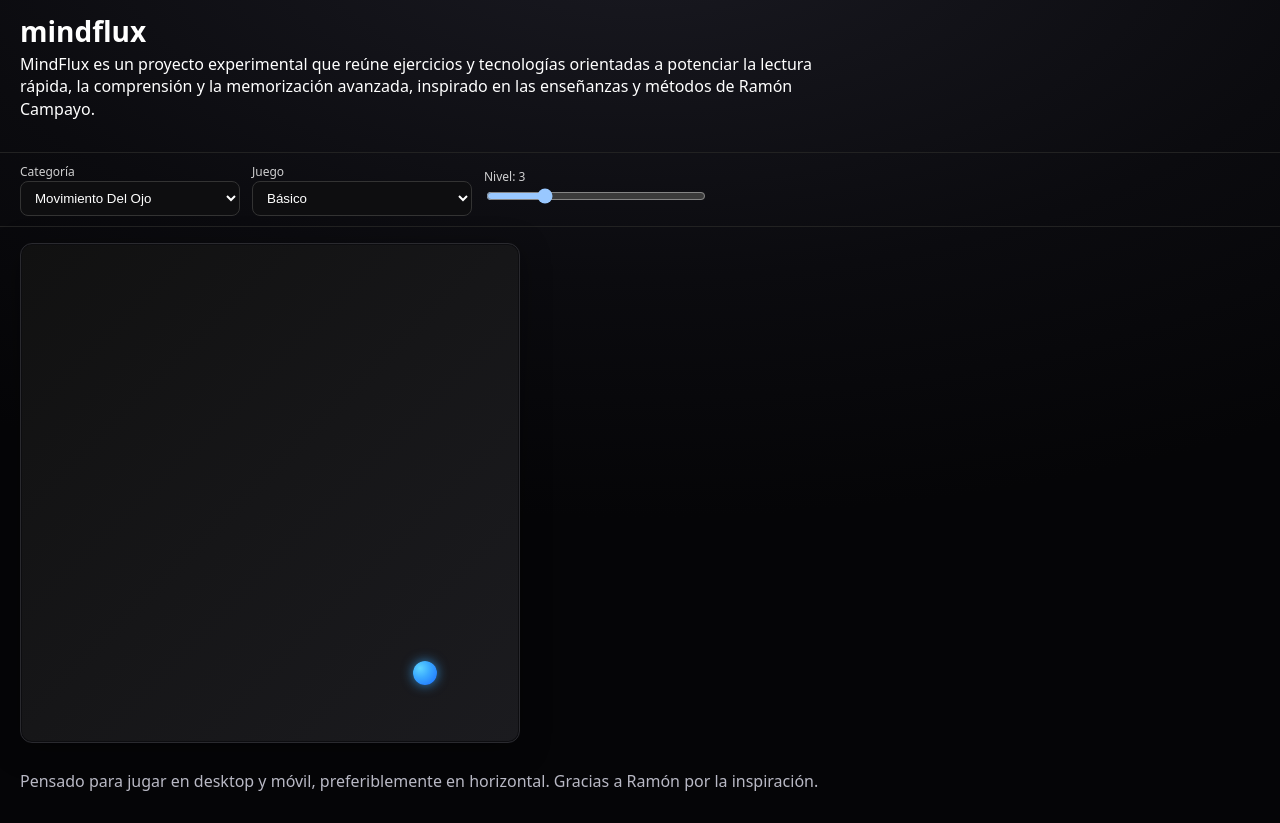
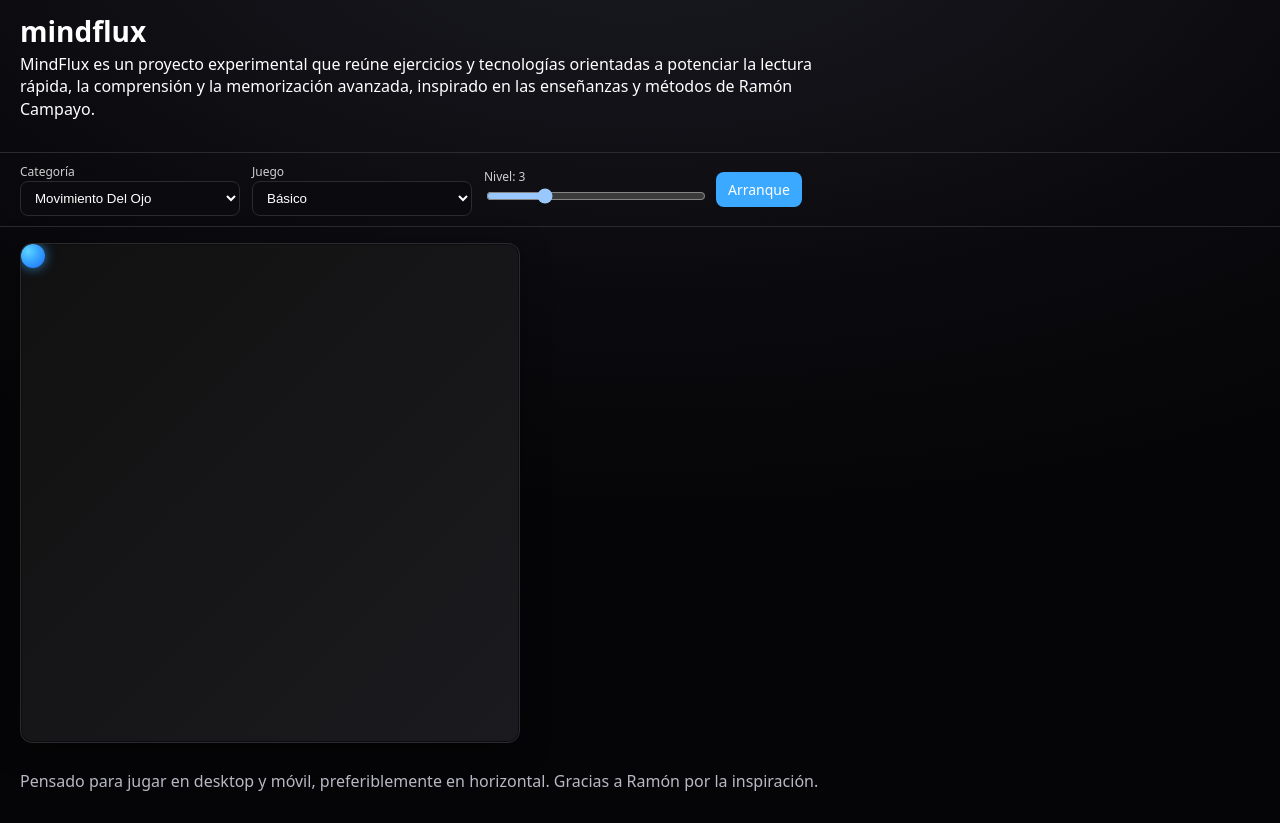
Before and after one commit to alexvkcr/mindflux, a React (Vite) app: page / in a window 1280 px wide. Built offline with nearby package versions, Linux system fonts and the light colour scheme.

Commit message:
feat: implement game controls and UI components

```diff
--- a/src/App.tsx
+++ b/src/App.tsx
@@ -1,4 +1,4 @@
-import { useState } from "react";
+import { useState, useEffect } from "react";
 import "./App.css";
 import styles from "./App.module.scss";
 import { Header } from "./components/Header";
@@ -8,10 +8,22 @@
 import { Info } from "./components/Info";
 
 function App() {
+  // Atajo de teclado: espacio para alternar running
+  useEffect(() => {
+    const handleKeyDown = (e: KeyboardEvent) => {
+      if (e.code === "Space") {
+        e.preventDefault();
+        setControls(prev => ({ ...prev, running: !prev.running }));
+      }
+    };
+    window.addEventListener("keydown", handleKeyDown);
+    return () => window.removeEventListener("keydown", handleKeyDown);
+  }, []);
   const [controls, setControls] = useState<ControlsState>({
     category: "eyeMovement",
     game: "basic",
-    level: 3
+    level: 3,
+    running: false
   });
 
   return (
--- a/src/components/ControlsBar.module.scss
+++ b/src/components/ControlsBar.module.scss
@@ -1,11 +1,14 @@
+@use '../styles/variables' as *;
+@use '../styles/colors' as colors;
+
 .controlsBar {
   display: flex;
   gap: 12px;
   padding: 10px 20px;
   overflow-x: auto;
   align-items: center;
-  border-top: 1px solid #222;
-  border-bottom: 1px solid #222;
+  border-top: 1px solid $border;
+  border-bottom: 1px solid $border;
 }
 
 .controlGroup {
@@ -21,10 +24,15 @@
 .select {
   width: 100%;
   padding: 8px 10px;
-  background: #0e0e10;
-  color: white;
-  border: 1px solid #333;
-  border-radius: 8px;
+  background: $bg-1;
+  color: $text;
+  border: 1px solid $border;
+  border-radius: $radius-sm;
+  cursor: pointer;
+
+  &:hover {
+    border-color: colors.lighten($border, 10%);
+  }
 }
 
 .range {
--- a/src/components/ControlsBar.tsx
+++ b/src/components/ControlsBar.tsx
@@ -1,5 +1,6 @@
 import { t } from "../i18n";
 import styles from "./ControlsBar.module.scss";
+import { PrimaryButton } from "./ui/PrimaryButton";
 
 export type CategoryKey = "eyeMovement";
 export type GameKey = "basic";
@@ -8,6 +9,7 @@
   category: CategoryKey;
   game: GameKey;
   level: number; // 1..9
+  running: boolean;
 };
 
 export function ControlsBar(props: {
@@ -56,6 +58,16 @@
           onChange={(e) => onChange({ level: Number(e.target.value) })}
         />
       </div>
+
+      {/* Botón Arranque/Parar */}
+      <div className={styles.actionButton}>
+        <PrimaryButton
+          onClick={() => onChange({ running: !state.running })}
+          aria-pressed={state.running}
+        >
+          {state.running ? t.controls.stop : t.controls.start}
+        </PrimaryButton>
+      </div>
     </section>
   );
 }
--- a/src/components/GameCanvas.tsx
+++ b/src/components/GameCanvas.tsx
@@ -7,7 +7,7 @@
     <section className={styles.wrapper}>
       <div className={styles.canvas}>
         {controls.category === "eyeMovement" && controls.game === "basic" ? (
-          <EyeMovementBasic level={controls.level} />
+          <EyeMovementBasic level={controls.level} running={controls.running} />
         ) : null}
       </div>
     </section>
--- /dev/null
+++ b/src/components/ui/PrimaryButton.module.scss
@@ -0,0 +1,26 @@
+@use '../../styles/variables' as *;
+@use '../../styles/mixins' as mix;
+@use '../../styles/colors';
+
+.button {
+  display: inline-flex;
+  align-items: center;
+  justify-content: center;
+  padding: 8px 12px;
+  background: $primary;
+  color: $text;
+  border: none;
+  border-radius: $radius-sm;
+  font-size: 14px;
+  cursor: pointer;
+  transition: background-color 0.2s;
+  @include mix.focus-ring;
+
+  &:hover {
+    background: colors.lighten($primary, 10%);
+  }
+
+  &[aria-pressed="true"] {
+    background: $primary-dim;
+  }
+}
--- /dev/null
+++ b/src/components/ui/PrimaryButton.tsx
@@ -0,0 +1,20 @@
+import type { ButtonHTMLAttributes } from "react";
+import styles from "./PrimaryButton.module.scss";
+
+interface PrimaryButtonProps extends ButtonHTMLAttributes<HTMLButtonElement> {
+  "aria-pressed"?: boolean;
+}
+
+export function PrimaryButton(props: PrimaryButtonProps) {
+  const { className, children, ...rest } = props;
+
+  return (
+    <button
+      className={`${styles.button} ${className || ""}`}
+      type="button"
+      {...rest}
+    >
+      {children}
+    </button>
+  );
+}
--- a/src/games/eye-movement/Basic.tsx
+++ b/src/games/eye-movement/Basic.tsx
@@ -5,7 +5,7 @@
  * Un circulo que salta a posiciones aleatorias cada X ms en funcion del nivel (1..9).
  * Nivel 1 = 1000ms, nivel 9 = 200ms (lineal).
  */
-export function EyeMovementBasic({ level }: { level: number }) {
+export function EyeMovementBasic({ level, running }: { level: number; running: boolean }) {
   const containerRef = useRef<HTMLDivElement>(null);
   const dotRef = useRef<HTMLDivElement>(null);
   const [pos, setPos] = useState({ x: 0, y: 0 });
@@ -27,10 +27,12 @@
   }, [size]);
 
   useEffect(() => {
-    moveRandom(); // posicion inicial
-    const id = setInterval(moveRandom, intervalMs);
-    return () => clearInterval(id);
-  }, [moveRandom, intervalMs]);
+    if (running) {
+      moveRandom(); // posicion inicial
+      const id = setInterval(moveRandom, intervalMs);
+      return () => clearInterval(id);
+    }
+  }, [moveRandom, intervalMs, running]);
 
   useEffect(() => {
     const dot = dotRef.current;
--- a/src/i18n/es.ts
+++ b/src/i18n/es.ts
@@ -15,6 +15,8 @@
     },
     games: {
       basic: "Básico"
-    }
+    },
+    start: "Arranque",
+    stop: "Alto"
   }
 };
--- /dev/null
+++ b/src/styles/_colors.scss
@@ -0,0 +1,10 @@
+@use 'sass:color';
+@use 'variables' as vars;
+
+@function lighten($color, $amount) {
+  @return color.adjust($color, $lightness: $amount);
+}
+
+@function mix($color1, $color2, $amount) {
+  @return color.mix($color1, $color2, $amount);
+}
--- a/src/styles/_mixins.scss
+++ b/src/styles/_mixins.scss
@@ -0,0 +1,19 @@
+@use 'variables' as *;
+
+@mixin panel {
+  background: linear-gradient(135deg, $bg-1 0%, color.mix($bg-1, $bg-2, 50%) 100%);
+  border: 1px solid $border;
+  border-radius: $radius;
+  box-shadow: $shadow-inner, $shadow-outer;
+}
+
+@mixin container {
+  padding: 16px 20px;
+}
+
+@mixin focus-ring {
+  &:focus-visible {
+    outline: 2px solid $primary;
+    outline-offset: 2px;
+  }
+}
--- a/src/styles/_variables.scss
+++ b/src/styles/_variables.scss
@@ -0,0 +1,22 @@
+@use 'sass:color';
+
+// Colors
+$bg-0: #050507;
+$bg-1: #0b0b0f;
+$bg-2: #1a1a22;
+$border: #2a2a2f;
+$text: #ffffff;
+$text-dim: #b9b9c5;
+$primary: #3aa9ff;
+$primary-dim: #1a6bff;
+
+// Dimensions
+$radius: 12px;
+$radius-sm: 8px;
+
+// Shadows
+$shadow-inner: 0 0 0 1px #0d0d10 inset;
+$shadow-outer: 0 6px 30px rgba(0, 0, 0, 0.35);
+
+// Breakpoints
+$mobile: 768px;
--- a/src/styles/base.scss
+++ b/src/styles/base.scss
@@ -0,0 +1,31 @@
+@use 'variables' as *;
+@use 'mixins' as mix;
+
+:root {
+  color-scheme: dark;
+}
+
+* {
+  box-sizing: border-box;
+  margin: 0;
+  padding: 0;
+}
+
+html,
+body,
+#root {
+  height: 100%;
+}
+
+body {
+  font-family: system-ui, Segoe UI, Roboto, Helvetica, Arial, sans-serif;
+  background: radial-gradient(1200px 600px at 50% -10%, $bg-2 0%, $bg-1 60%, $bg-0 100%);
+  color: $text;
+  overflow-x: hidden;
+}
+
+.board {
+  @include mix.panel;
+  position: relative;
+  overflow: hidden;
+}
```
